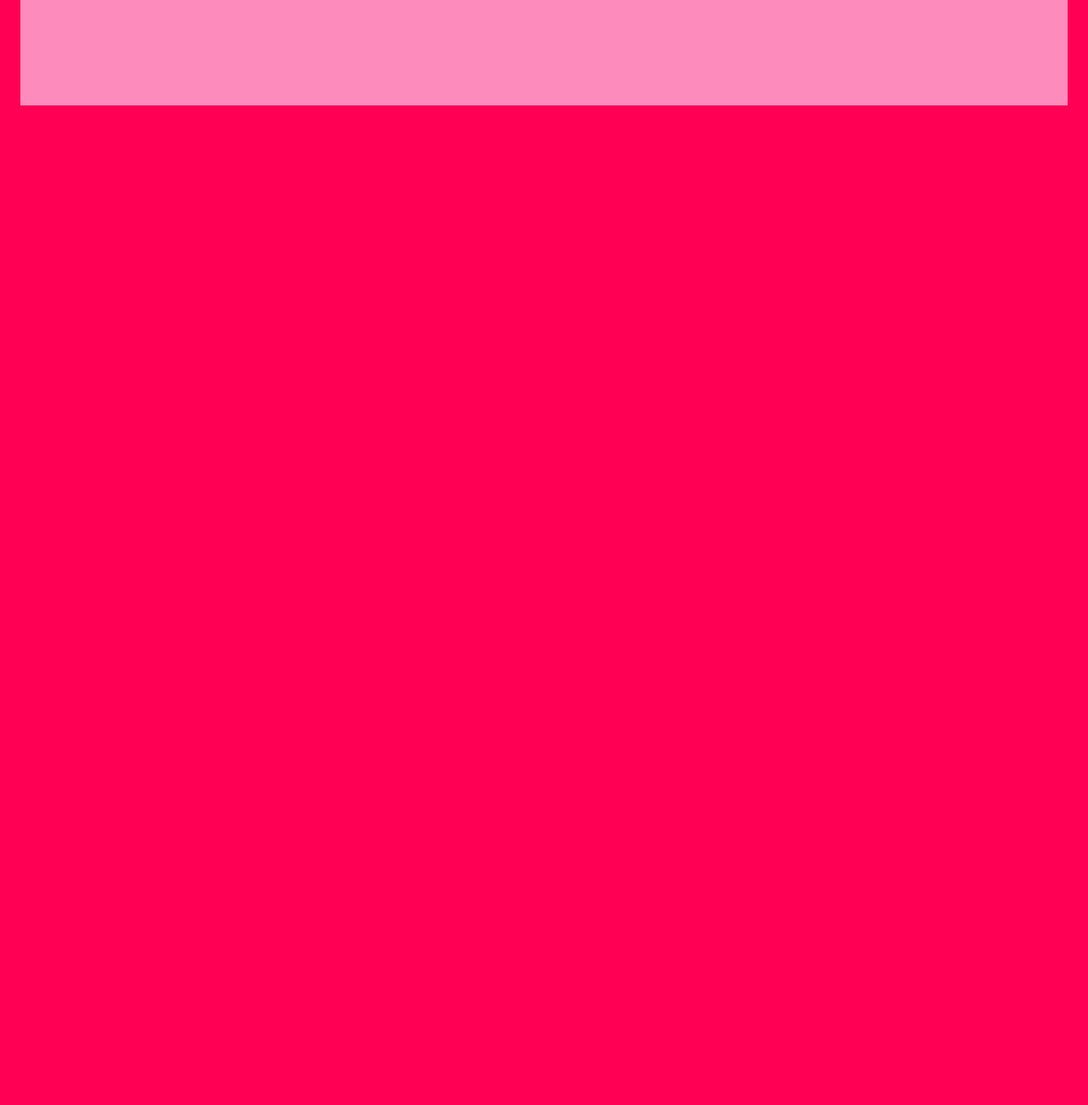
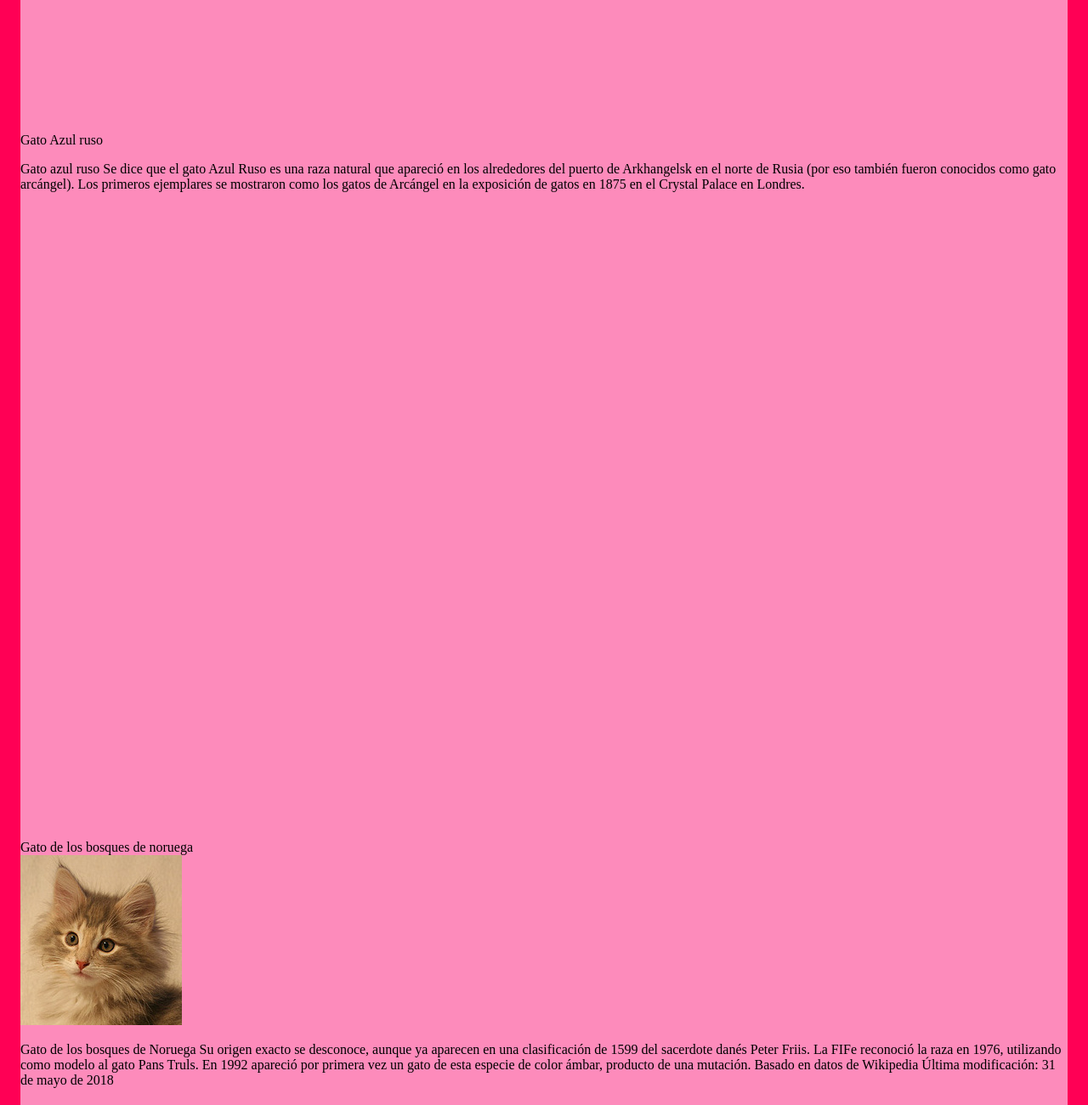
Before and after one commit to SaraGCuervo/CURSONET, a plain HTML site: page ejercicioMaquetacionGatos/index.html in a window 1280 px wide. Shown: the part 1780-3080 px from the top of the page at 85% size. Before the commit the page ends 1904 px from the top, so only its background shows below. Drawn offline with Linux system fonts and the light colour scheme.

Commit message:
Add files via upload

```diff
--- a/ejercicioMaquetacionGatos/index.html
+++ b/ejercicioMaquetacionGatos/index.html
@@ -48,8 +48,32 @@
                             </p>
                         </div>
                     </div>
-                    <div></div>
-                    <div></div>
+
+                    <div id="contenedorInterior" class="claseDivContenedor">
+                        Gato Azul ruso
+                        <div class="claseDivParrafo">
+                            <p>
+                                Gato azul ruso Se dice que el gato Azul Ruso es una raza natural que apareció en los alrededores
+                                 del puerto de Arkhangelsk en el norte de Rusia (por eso también fueron conocidos como gato
+                                 arcángel). Los primeros ejemplares se mostraron como los gatos de Arcángel en la exposición
+                                  de gatos en 1875 en el Crystal Palace en Londres.
+                            </p>
+                        </div>
+                    </div>
+
+                    <div id="contenedorInterior" class="claseDivContenedor">
+                        Gato de los bosques de noruega
+                        <div class="claseDivParrafo">
+                            <img id="imagenDerecha" src="images/bosques-noruega.jpg" alt="">
+                            <p>
+                                Gato de los bosques de Noruega Su origen exacto se desconoce, aunque ya aparecen en una
+                                clasificación de 1599 del sacerdote danés Peter Friis. La FIFe reconoció la raza en 1976,
+                                utilizando como modelo al gato Pans Truls. En 1992 apareció por primera vez un gato de
+                                esta especie de color ámbar, producto de una mutación. Basado en datos de Wikipedia Última
+                                 modificación: 31 de mayo de 2018
+                            </p>
+                        </div>
+                    </div>
 
                 </div>
 
```
